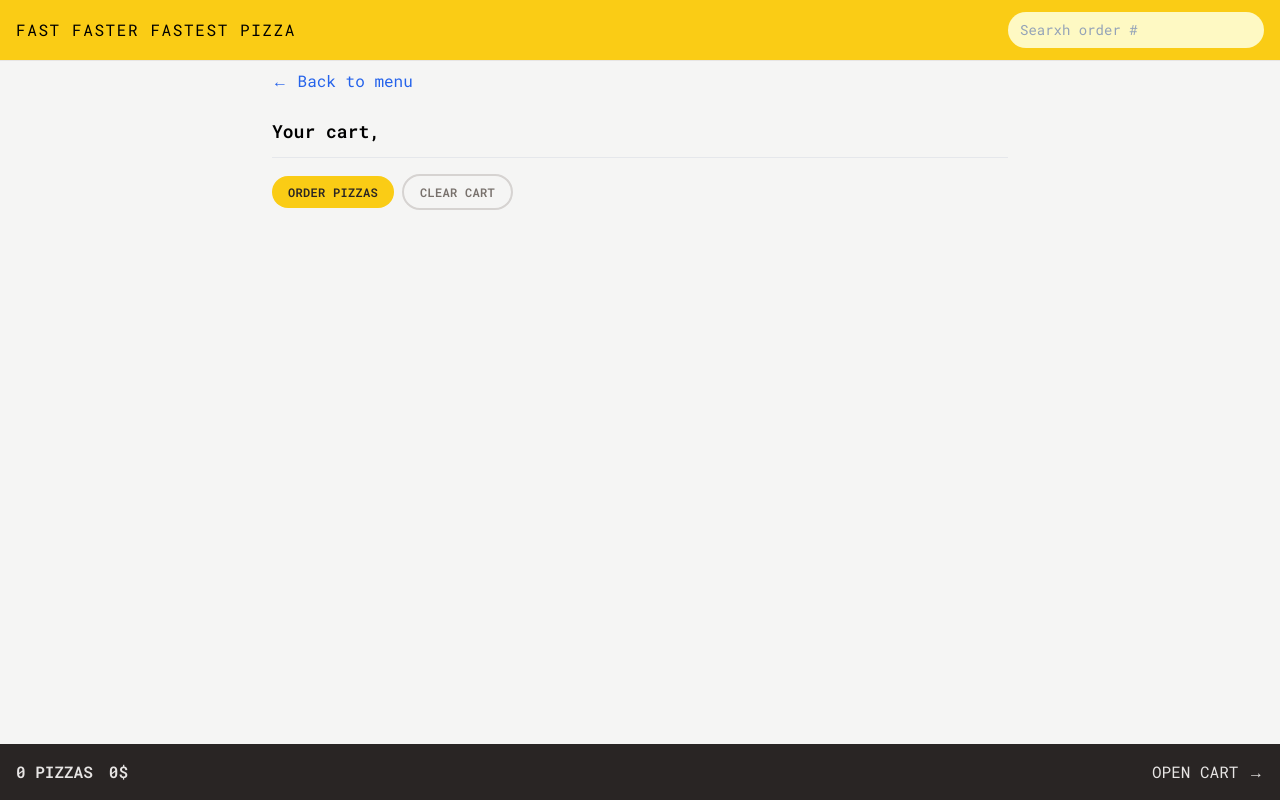
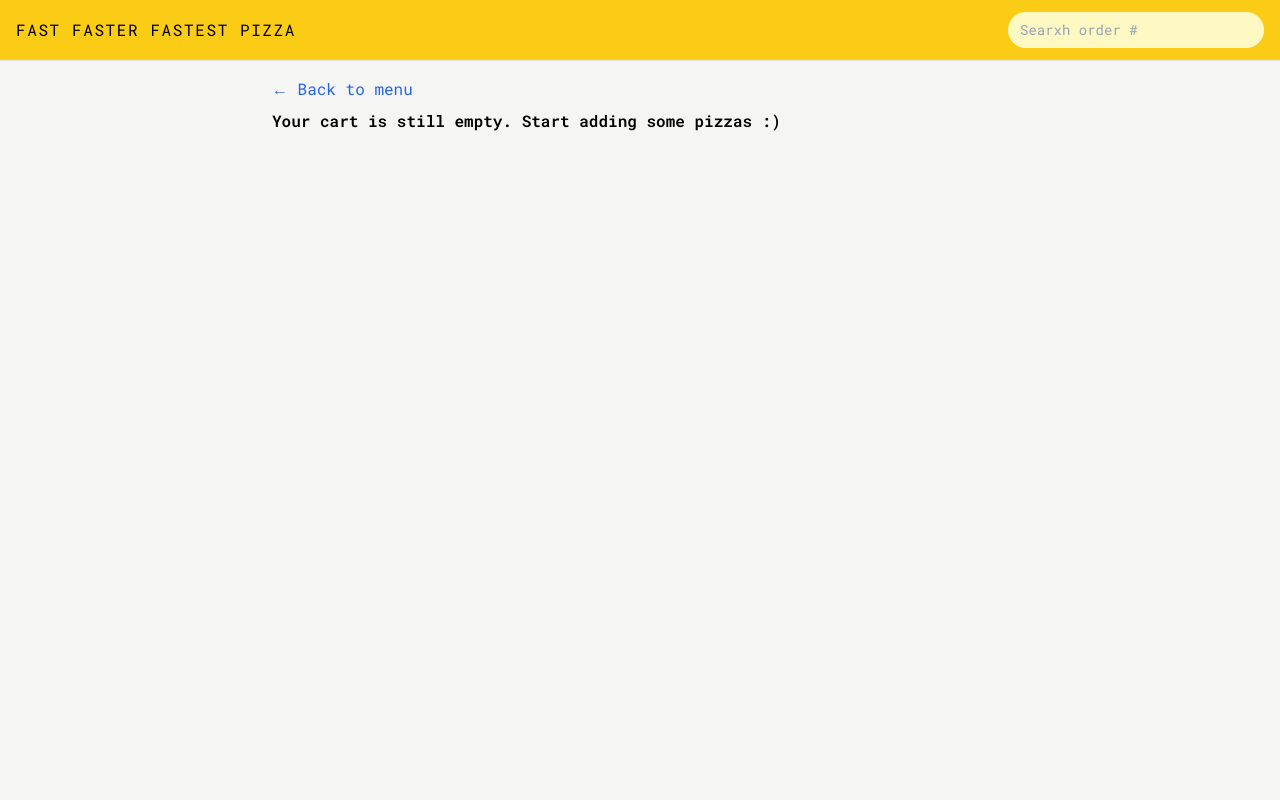
Before and after one commit to MuzilHassan/fast-pizza, a React (Vite) app: page /cart in a window 1280 px wide. Built offline with nearby package versions, Linux system fonts and the light colour scheme.

Commit message:
added add to cart delte and clear cart functionality

```diff
--- a/src/features/cart/Cart.jsx
+++ b/src/features/cart/Cart.jsx
@@ -3,7 +3,7 @@ import Button from "../../ui/Button";
 import CartItem from "./CartItem";
 import { useDispatch, useSelector } from "react-redux";
 import { clearCart } from "./cartSlice";
-
+import EmptyCart from "./EmptyCart";
 const fakeCart = [
   {
     pizzaId: 12,
@@ -36,6 +36,8 @@ function Cart() {
   const handleClick = () => {
     dispatch(clearCart());
   };
+
+  if (!cart.length) return <EmptyCart />;
   return (
     <div className="px-4 py-2">
       <Link
--- a/src/features/cart/CartOverview.jsx
+++ b/src/features/cart/CartOverview.jsx
@@ -1,18 +1,19 @@
 import { useSelector } from "react-redux";
 import { Link } from "react-router-dom";
+import { getTotalPrice, getTotalQuantity } from "./cartSlice";
+import { formatCurrency } from "../../utils/helpers";
 
 function CartOverview() {
-  const cart = useSelector((state) => state.cart.cart);
+  const totalPrice = useSelector(getTotalPrice);
+  const totalNumber = useSelector(getTotalQuantity);
+
+  console.log(totalNumber, ";p[");
+  if (!totalNumber) return null;
   return (
     <div className="flex items-center justify-between bg-stone-800 p-4 uppercase text-stone-200">
       <p className="space-x-4 font-semibold">
-        <span>{cart.length} pizzas</span>
-        <span>
-          {cart.reduce((acc, cur) => {
-            return acc + cur.unitPrice * cur.quantity;
-          }, 0)}
-          $
-        </span>
+        <span>{totalNumber} pizzas</span>
+        <span>{formatCurrency(totalPrice)}</span>
       </p>
       <Link to="/cart">Open cart &rarr;</Link>
     </div>
--- a/src/features/cart/EmptyCart.jsx
+++ b/src/features/cart/EmptyCart.jsx
@@ -1,11 +1,18 @@
-import { Link } from 'react-router-dom';
+import { Link } from "react-router-dom";
 
 function EmptyCart() {
   return (
-    <div>
-      <Link to="/menu">&larr; Back to menu</Link>
+    <div className="p-4">
+      <Link
+        to="/menu"
+        className="text-blue-600 hover:text-blue-500 hover:underline"
+      >
+        &larr; Back to menu
+      </Link>
 
-      <p>Your cart is still empty. Start adding some pizzas :)</p>
+      <p className="mt-2 font-semibold">
+        Your cart is still empty. Start adding some pizzas :)
+      </p>
     </div>
   );
 }
--- a/src/features/cart/cartSlice.js
+++ b/src/features/cart/cartSlice.js
@@ -39,3 +39,18 @@ export const {
 } = cartSlice.actions;
 
 export default cartSlice.reducer;
+
+export const getTotalPrice = (state) => {
+  return state.cart.cart.reduce((acc, cur) => {
+    return acc + cur.unitPrice * cur.quantity;
+  }, 0);
+};
+export const getTotalQuantity = (state) => {
+  return state.cart.cart.reduce((acc, cur) => {
+    return acc + cur.quantity;
+  }, 0);
+};
+
+export const getItemsQuantity = (id) => (state) => {
+  return state.cart.cart.find((item) => item.pizzaId == id)?.quantity ?? 0;
+};
--- a/src/features/menu/MenuItem.jsx
+++ b/src/features/menu/MenuItem.jsx
@@ -1,15 +1,19 @@
-import { useDispatch } from "react-redux";
+import { useDispatch, useSelector } from "react-redux";
 import Button from "../../ui/Button";
 import { formatCurrency } from "../../utils/helpers";
-import { addItem } from "../cart/cartSlice";
+import { addItem, deleteItem, getItemsQuantity } from "../cart/cartSlice";
 function MenuItem({ pizza }) {
   const { name, unitPrice, ingredients, soldOut, imageUrl, id } = pizza;
   const dispatch = useDispatch();
-
+  const quantity = useSelector(getItemsQuantity(id));
+  const isInCart = quantity > 0;
+  const handleDelete = () => {
+    dispatch(deleteItem(id));
+  };
   const handleClick = () => {
     dispatch(addItem({ pizzaId: id, unitPrice, name, quantity: 1 }));
   };
-
+  console.log(isInCart);
   return (
     <li className="flex gap-4 py-2">
       <img
@@ -30,9 +34,16 @@ function MenuItem({ pizza }) {
               Sold out
             </p>
           )}
-          <Button type="small" handleClick={handleClick}>
-            Add to cart
-          </Button>
+          {!soldOut && isInCart && (
+            <Button type={"small"} handleClick={handleDelete}>
+              Delete
+            </Button>
+          )}
+          {!soldOut && !isInCart && (
+            <Button type="small" handleClick={handleClick}>
+              Add to cart
+            </Button>
+          )}
         </div>
       </div>
     </li>
```
